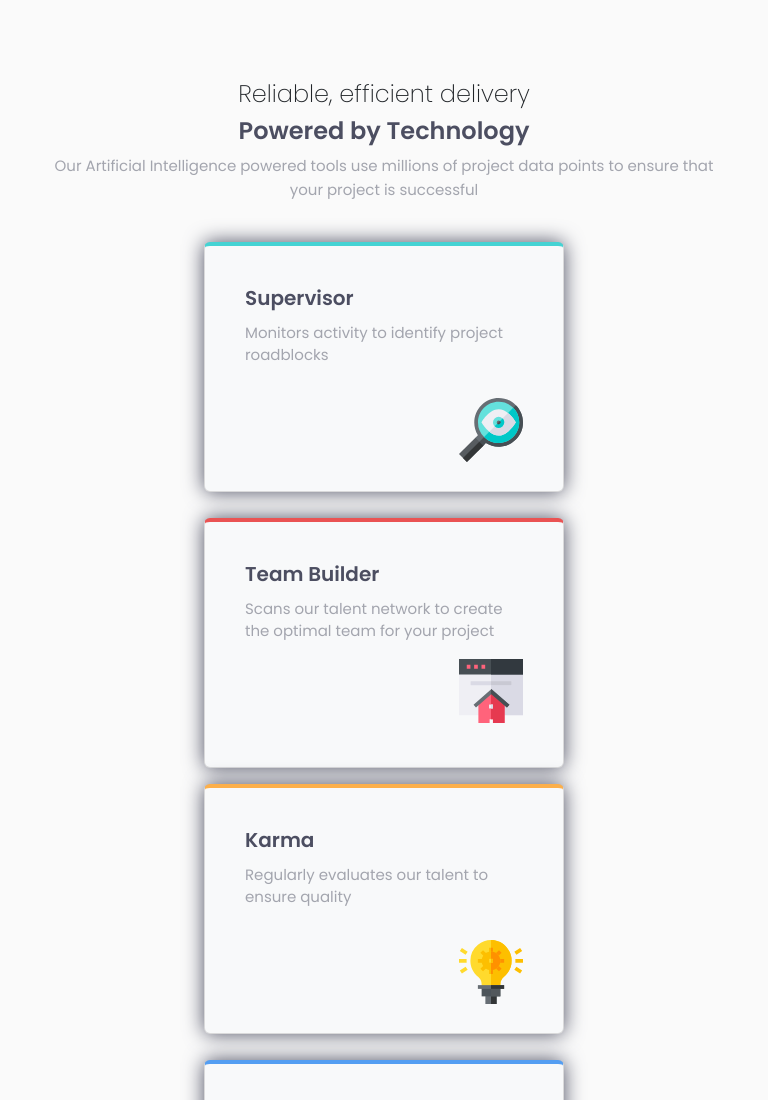
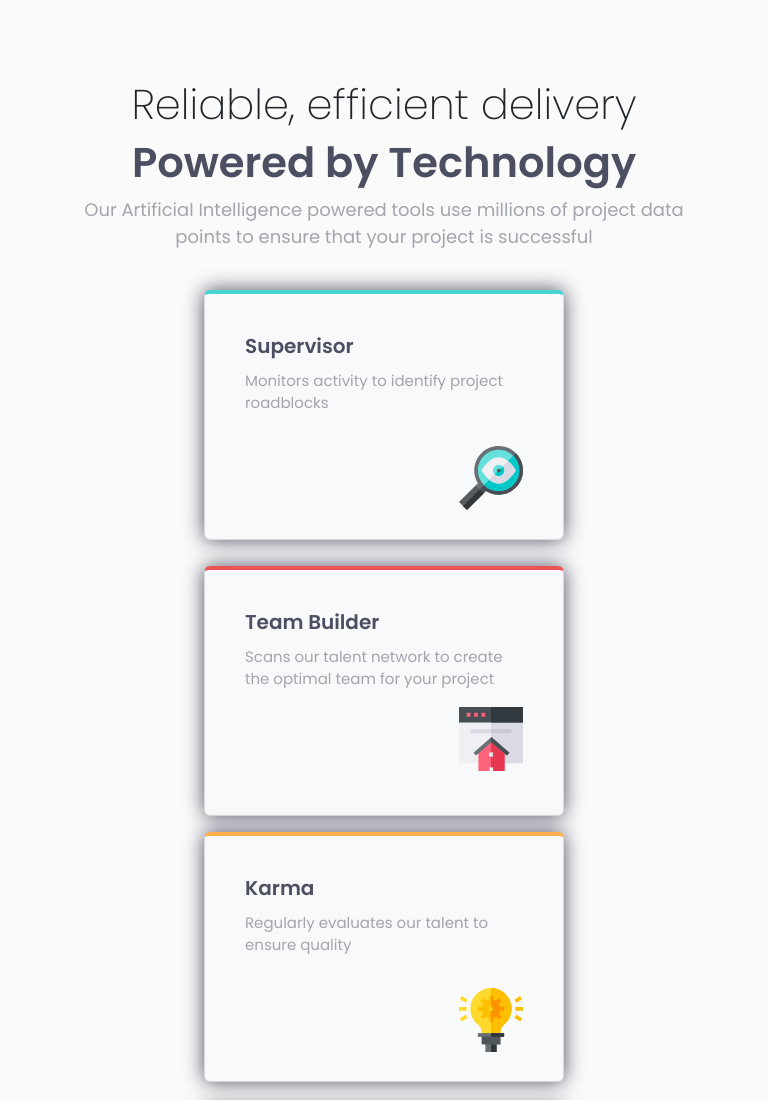
Before and after one commit to KenSparks-Dev/Four-Card-Feature-Section-Master, a website: page index.html in a window 768 px wide. Shown: the top 1100 px of the page. Drawn offline with nearby package versions, Linux system fonts and the light colour scheme.

Commit message:
final ipad entry

```diff
--- a/style.css
+++ b/style.css
@@ -192,7 +192,26 @@
 		margin: 10px 0px 0px 0px;
 		max-width: 360px;
     height: 250px;
-  }
-
+	}
+		.title-1 {
+		font-weight: 200;
+		padding-top: 0px;
+		font-size: 2.6em;
+	}
+	.title-2 {
+		font-size: 2.6em;
+		font-weight: 600;
+		color: hsl(234, 12%, 34%);
+	}
+		.title-3 {
+		display: initial;
+		padding-top: 10px;
+		font-size: 18px;
+	}
+		.title-3-mobile {
+		display: none;
+		padding-top: 10px;
+		font-size: 15px;
+	}
 
 }
```
